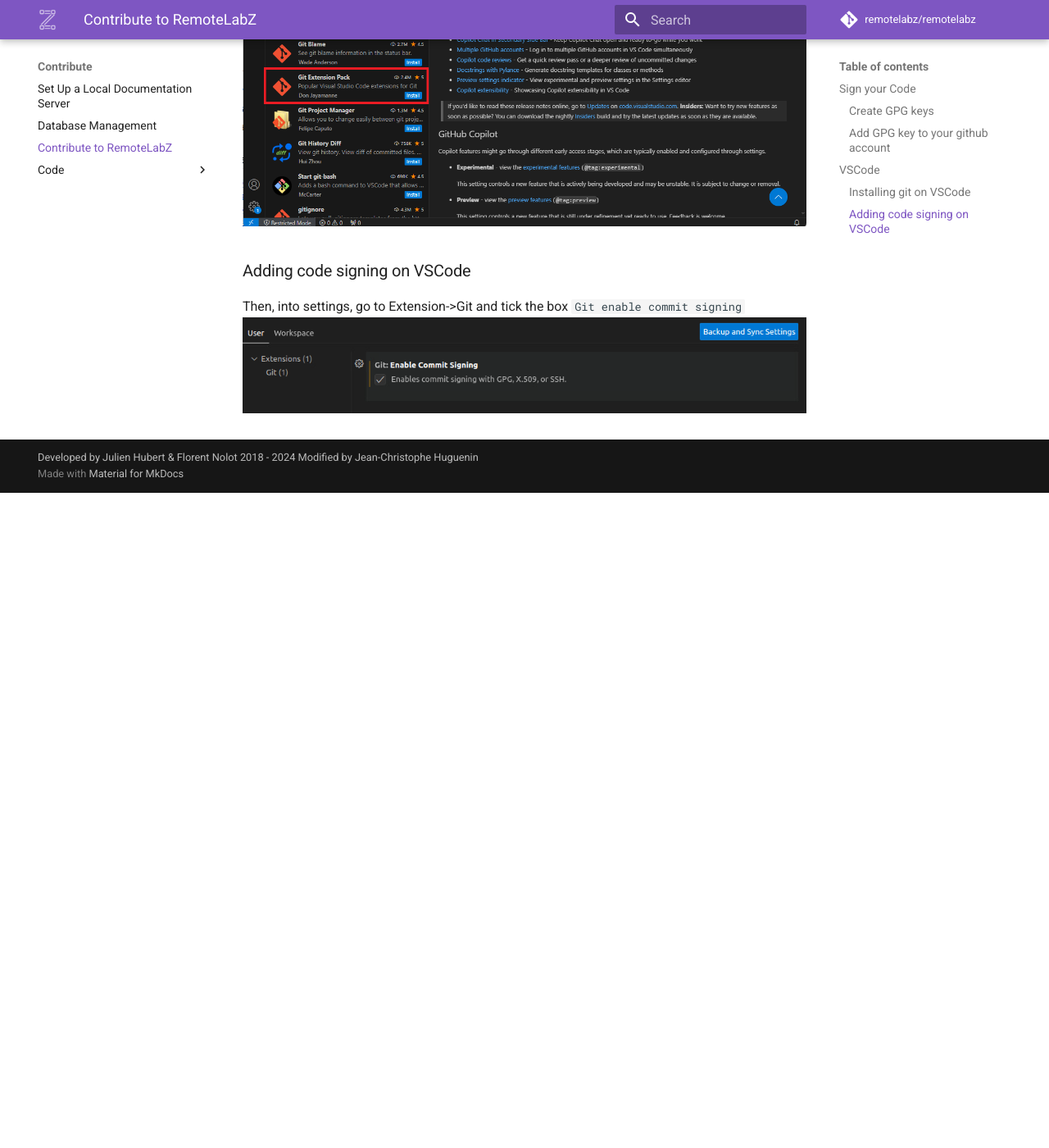
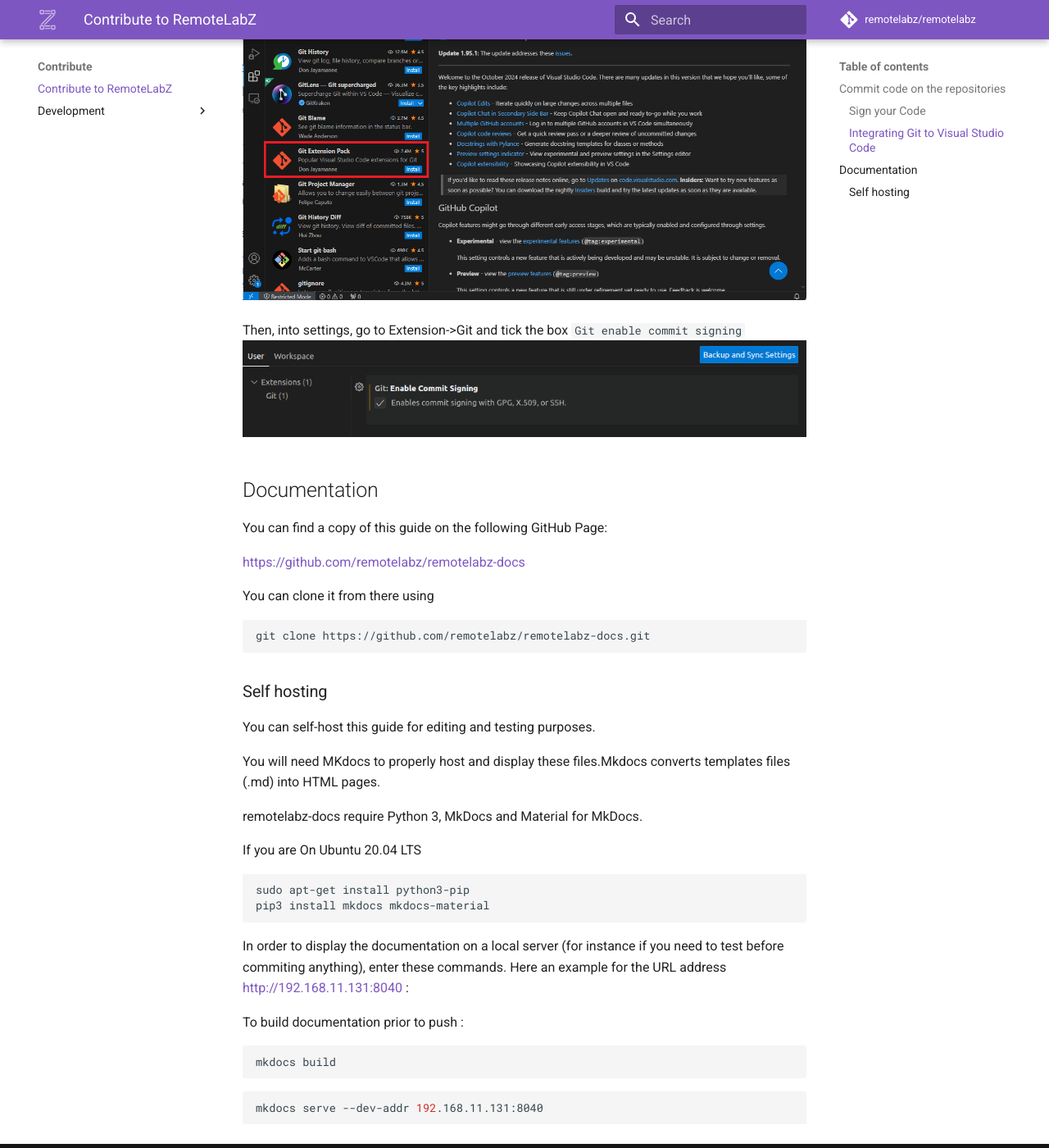
Before and after one commit to remotelabz/remotelabz-docs, an MkDocs documentation site: the page built from docs/developers/github_setup.md, in a window 1280 px wide and 1400 px high, scrolled down 2038 px. Shown: the whole window at 82% size. Built offline with MkDocs 1.6.1 and Material for MkDocs 9.7.7, drawn with Linux system fonts in a browser that asks for light colours; comment, search, counter and statistics services are not loaded; before the commit the page ends 2639 px from its top, so only the background shows below that; some of the changed text lies outside the part shown.

Commit message:
Development updates and organizational changes.

````diff
--- a/docs/developers/github_setup.md
+++ b/docs/developers/github_setup.md
@@ -2,9 +2,17 @@
 
 The Remotelabz project source code is hosted on GitHub at https://github.com/remotelabz/ and always welcome new contributors !
 
+There is five different repositories for this project:
+
+* Remotelabz : Remotelab'Z front interface.
+* Remotelabz-worker: Remotelab'Z VM management side.
+* Remotelabz-docs : RemoteLab'Z document component (this guide's repository)
+* Network-bundle : A module used by RemoteLab'Z to handle all IP and network aspects.
+* Remotelabz-message-bundle: Another module that handles shared messages between RemotelabZ workers and the front.
+
 If you wish to contribute, here the steps.
-
-##Sign your Code
+## Commit code on the repositories
+###Sign your Code
 
 If you need to commit code, you have to sign it first.
 
@@ -18,8 +26,8 @@ First install git and gpg (if not already installed)
 apt-get install git
 apt-get install gpg
 ```
-###Create GPG keys
-To push code on RemoteLabz git, you need to sign your commits with a key linked up to your account.
+
+To push code on RemoteLabz repositories, you need to sign your commits with a key linked up to your account.
 First create a key with the command
 ```bash
 gpg --full-generate-key
@@ -28,7 +36,7 @@ Answer all the questions
 At the end of the process a key with a key ID is generated
 ![Screenshot](/images/Developers/git_images/gpg_key_generated.png)
 
-###Add GPG key to your github account
+
 Retrieve your key ID by using the command
 ```bash
 gpg --list-secret-keys --keyid-format=long
@@ -42,7 +50,7 @@ gpg --armor --export your_key_ID
 then go to your github account and add the key in your account -> settings -> ssh and gpg keys -> add key
 
 
-For more informations, you can follow the guide <a href="https://docs.github.com/en/authentication/managing-commit-signature-verification/adding-a-gpg-key-to-your-github-account"> here</a>
+For more informations, you can follow <a href="https://docs.github.com/en/authentication/managing-commit-signature-verification/adding-a-gpg-key-to-your-github-account"> this guide</a>
 
 Once you've added the key, you will need to order git to sign the commits.But first, Git needs to know that your key exists.
 ```bash
@@ -53,14 +61,52 @@ Then it must be told to use it when signing the commits
 ```bash
 git config --global commit.gpgsign true
 ```
-##VSCode
-If you wish to use Git with github, you need to do the following.
-
-###Installing git on VSCode
+###Integrating Git to Visual Studio Code
+If you wish to use Git alongside Visual Studio, you need to do the following.
 
 On VSCode, go to plugins and install the Git Extension Pack.
 ![Screenshot](/images/Developers/git_images/vscode_git_add.png)
-###Adding code signing on VSCode
 
 Then, into settings, go to Extension->Git and tick the box `Git enable commit signing`
 ![Screenshot](/images/Developers/git_images/vscode_git_code_signing.png)
+
+##Documentation
+
+You can find a copy of this guide on the following GitHub Page:
+
+https://github.com/remotelabz/remotelabz-docs
+
+You can clone it from there using
+
+```
+git clone https://github.com/remotelabz/remotelabz-docs.git
+```
+
+###Self hosting
+
+You can self-host this guide for editing and testing purposes.
+
+You will need MKdocs to properly host and display these files.Mkdocs converts templates files (.md) into HTML pages.
+
+
+remotelabz-docs require Python 3, MkDocs and Material for MkDocs.
+
+If you are On Ubuntu 20.04 LTS
+
+```
+sudo apt-get install python3-pip
+pip3 install mkdocs mkdocs-material
+
+```
+
+In order to display the documentation on a local server (for instance if you need to test before commiting anything), enter these commands.
+Here an example for the URL address http://192.168.11.131:8040 :
+
+To build documentation prior to push :
+``` bash
+mkdocs build
+```
+
+``` bash
+mkdocs serve --dev-addr 192.168.11.131:8040
+```
--- a/mkdocs.yml
+++ b/mkdocs.yml
@@ -23,9 +23,7 @@ nav:
         - 'Update':
              - Update Front: administrators/getting-started/ubuntu-front-update.md
              - Update Worker: administrators/getting-started/ubuntu-worker-update.md
-        - 'Your First Laboratory':
-             - As a Teacher: users/Teachers/Teachers_lab-creation-tutorial.md
-             - As an administrator: users/Administrators/Administrators_lab-creation-tutorial.md
+        - Your First Laboratory: users/Teachers/Teachers_lab-creation-tutorial.md
 
     - 'Using RemoteLabZ':
         - 'Students':
@@ -53,11 +51,10 @@ nav:
                - Usage Management: users/Administrators/Administrators_resources_usages.md
 
     - 'Contribute':
-        - Set Up a Local Documentation Server : developers/mkdocs.md
-        - Database Management: developers/Database.md
         - Contribute to RemoteLabZ: developers/github_setup.md
-        - 'Code':
+        - 'Development':
             - Code Organization: developers/vscode.md
+            - Database Management: developers/Database.md
             - 'Front':
                 - Certificates management: developers/front/certificates.md
                 - Device Sandbox: developers/front/sandbox.md
````
Also changed, not shown: docs/developers/Database.md (+2 -2 lines), docs/developers/vscode.md (+39 -9 lines).
